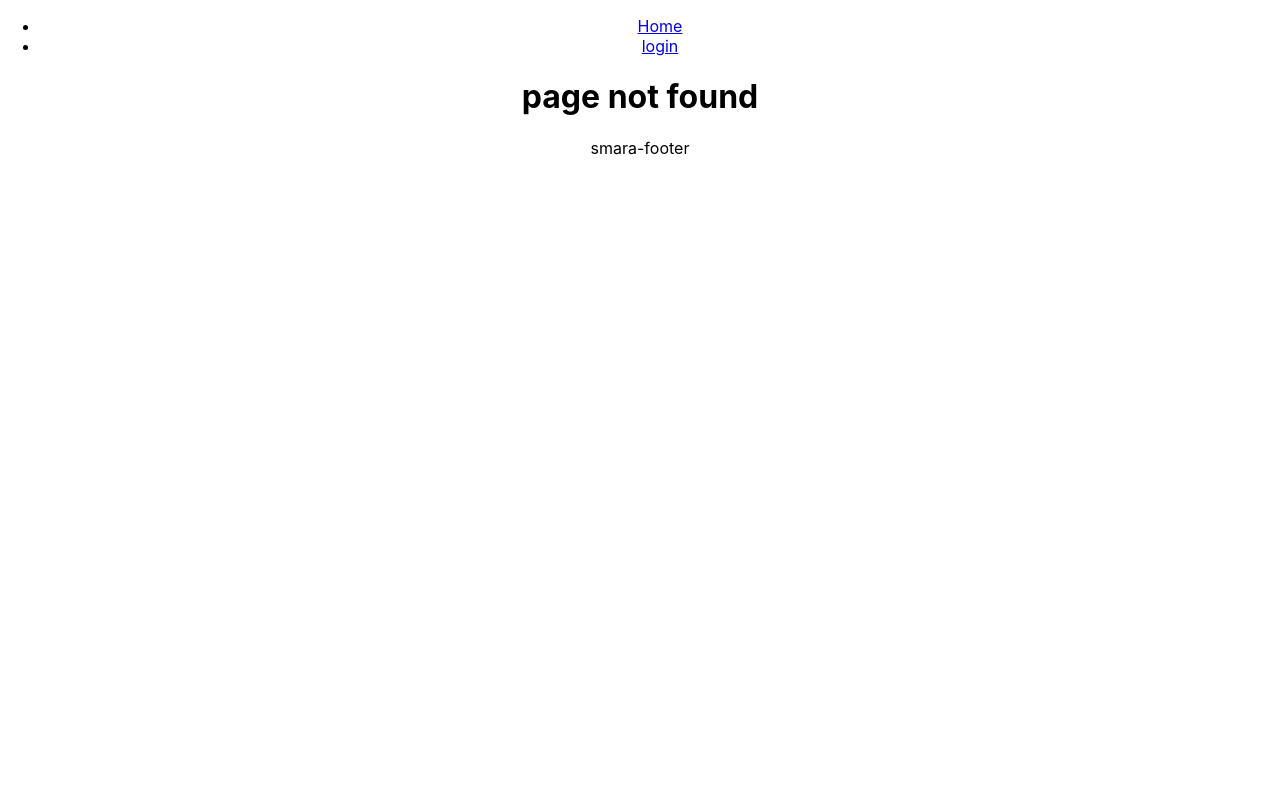
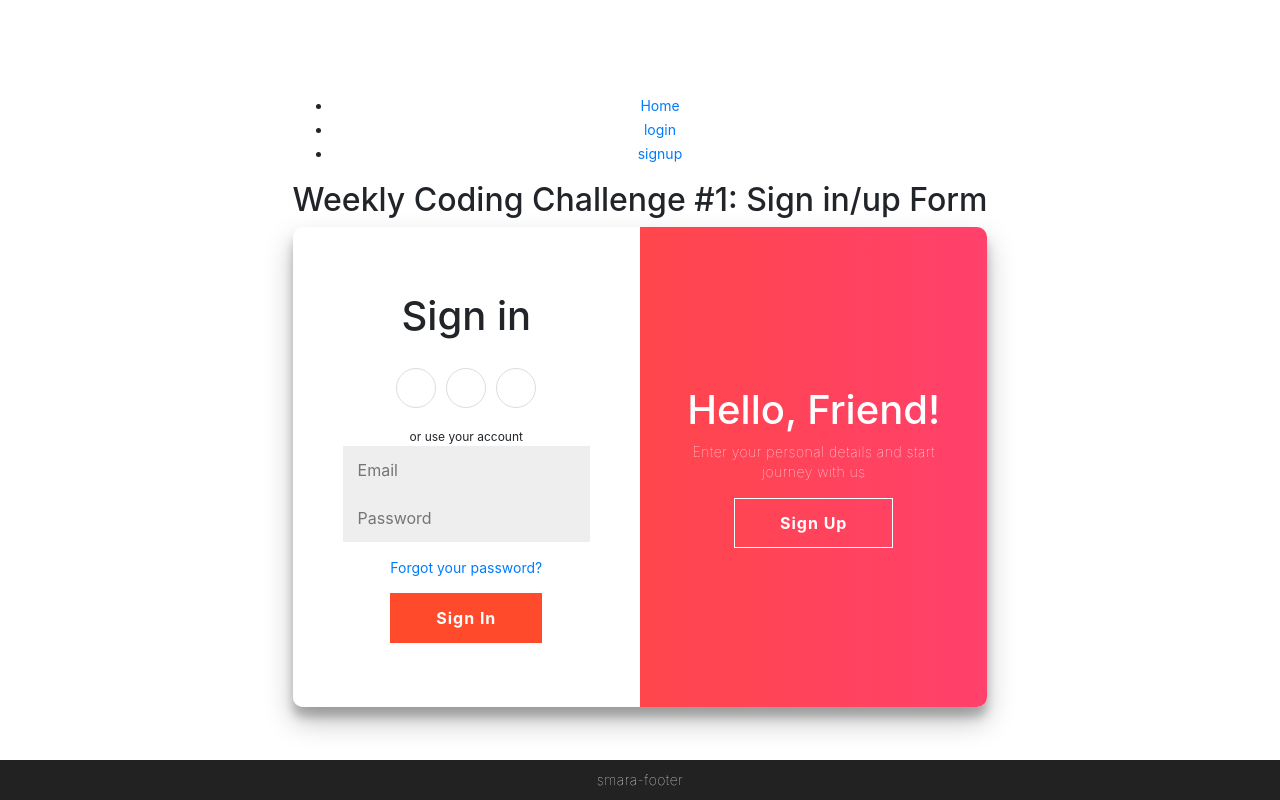
Before and after one commit to StatusCode-200/Coodak-front, a React (Create React App) app: page /signup in a window 1280 px wide. Before the commit this address had no page. Built offline with nearby package versions, Linux system fonts and the light colour scheme.

Commit message:
initial signup

```diff
--- a/package.json
+++ b/package.json
@@ -7,7 +7,9 @@
     "@testing-library/jest-dom": "^5.11.5",
     "@testing-library/react": "^11.1.0",
     "@testing-library/user-event": "^12.1.10",
+    "bootstrap": "^4.5.3",
     "react": "^17.0.1",
+    "react-bootstrap": "^1.4.0",
     "react-dom": "^17.0.1",
     "react-router-dom": "^5.2.0",
     "react-scripts": "4.0.0",
--- a/src/App.js
+++ b/src/App.js
@@ -4,6 +4,7 @@
 import Main from "./Main";
 import Header from "./components/Header/Header";
 import Footer from "./components/Footer/Footer";
+import "bootstrap/dist/css/bootstrap.min.css";
 
 function App() {
   return (
--- a/src/Main.js
+++ b/src/Main.js
@@ -2,6 +2,8 @@
 import { Switch, Route } from "react-router-dom";
 import Home from "./views/Home/Home";
 import Login from "./views/Login/LoginContainer";
+import Signup from "./views/signup/SignupContainer";
+
 import PageNotFound from "./views/PageNotFound/PageNotFound";
 
 function Main() {
@@ -10,6 +12,8 @@
       <Switch>
         <Route exact path="/" component={Home} />
         <Route exact path="/login" component={Login} />
+        <Route exact path="/signup" component={Signup} />
+
         <Route path="*" component={PageNotFound} />
       </Switch>
     </main>
--- a/src/components/Header/Header.js
+++ b/src/components/Header/Header.js
@@ -15,6 +15,11 @@
             login
           </Link>
         </li>
+        <li>
+          <Link to="/signup">
+            signup
+          </Link>
+        </li>
       </ul>
     </header>
   );
--- /dev/null
+++ b/src/views/signup/Signup.css
@@ -0,0 +1,255 @@
+
+@import url('https://fonts.googleapis.com/css?family=Montserrat:400,800');
+
+* {
+	box-sizing: border-box;
+}
+
+body {
+	background: #f6f5f7;
+	display: flex;
+	justify-content: center;
+	align-items: center;
+	flex-direction: column;
+	font-family: 'Montserrat', sans-serif;
+	height: 100vh;
+    margin: -20px 0 50px;
+    outline: none;
+
+}
+
+h1 {
+	font-weight: bold;
+	margin: 0;
+}
+
+h2 {
+	text-align: center;
+}
+
+p {
+	font-size: 14px;
+	font-weight: 100;
+	line-height: 20px;
+	letter-spacing: 0.5px;
+	margin: 20px 0 30px;
+}
+
+span {
+	font-size: 12px;
+}
+
+a {
+	color: #333;
+	font-size: 14px;
+	text-decoration: none;
+	margin: 15px 0;
+}
+
+button {
+	border-radius: 20px;
+	border: 1px solid #FF4B2B;
+	background-color: #FF4B2B;
+	color: #FFFFFF;
+	font-size: 12px;
+	font-weight: bold;
+	padding: 12px 45px;
+	letter-spacing: 1px;
+	text-transform: uppercase;
+    transition: transform 80ms ease-in;
+    outline: none;
+}
+
+button:active {
+	transform: scale(0.95);
+}
+
+button:focus {
+	outline: none;
+}
+
+button.ghost {
+	background-color: transparent;
+	border-color: #FFFFFF;
+}
+
+form {
+	background-color: #FFFFFF;
+	display: flex;
+	align-items: center;
+	justify-content: center;
+	flex-direction: column;
+	padding: 0 50px;
+	height: 100%;
+	text-align: center;
+}
+
+input {
+	background-color: #eee;
+	border: none;
+	padding: 12px 15px;
+	margin: 8px 0;
+	width: 100%;
+}
+
+.container {
+	background-color: #fff;
+	border-radius: 10px;
+  	box-shadow: 0 14px 28px rgba(0,0,0,0.25),
+			0 10px 10px rgba(0,0,0,0.22);
+	position: relative;
+	overflow: hidden;
+	width: 768px;
+	max-width: 100%;
+	min-height: 480px;
+}
+
+.form-container {
+	position: absolute;
+	top: 0;
+	height: 100%;
+	transition: all 0.6s ease-in-out;
+}
+
+.sign-in-container {
+	left: 0;
+	width: 50%;
+	z-index: 2;
+}
+
+.container.right-panel-active .sign-in-container {
+	transform: translateX(100%);
+}
+
+.sign-up-container {
+	left: 0;
+	width: 50%;
+	opacity: 0;
+	z-index: 1;
+}
+
+.container.right-panel-active .sign-up-container {
+	transform: translateX(100%);
+	opacity: 1;
+	z-index: 5;
+	animation: show 0.6s;
+}
+
+@keyframes show {
+	0%, 49.99% {
+		opacity: 0;
+		z-index: 1;
+	}
+
+	50%, 100% {
+		opacity: 1;
+		z-index: 5;
+	}
+}
+
+.overlay-container {
+	position: absolute;
+	top: 0;
+	left: 50%;
+	width: 50%;
+	height: 100%;
+	overflow: hidden;
+	transition: transform 0.6s ease-in-out;
+	z-index: 100;
+}
+
+.container.right-panel-active .overlay-container{
+	transform: translateX(-100%);
+}
+
+.overlay {
+	background: #FF416C;
+	background: -webkit-linear-gradient(to right, #FF4B2B, #FF416C);
+	background: linear-gradient(to right, #FF4B2B, #FF416C);
+	background-repeat: no-repeat;
+	background-size: cover;
+	background-position: 0 0;
+	color: #FFFFFF;
+	position: relative;
+	left: -100%;
+	height: 100%;
+	width: 200%;
+  	transform: translateX(0);
+	transition: transform 0.6s ease-in-out;
+}
+
+.container.right-panel-active .overlay {
+  	transform: translateX(50%);
+}
+
+.overlay-panel {
+	position: absolute;
+	display: flex;
+	align-items: center;
+	justify-content: center;
+	flex-direction: column;
+	padding: 0 40px;
+	text-align: center;
+	top: 0;
+	height: 100%;
+	width: 50%;
+	transform: translateX(0);
+	transition: transform 0.6s ease-in-out;
+}
+
+.overlay-left {
+	transform: translateX(-20%);
+}
+
+.container.right-panel-active .overlay-left {
+	transform: translateX(0);
+}
+
+.overlay-right {
+	right: 0;
+	transform: translateX(0);
+}
+
+.container.right-panel-active .overlay-right {
+	transform: translateX(20%);
+}
+
+.social-container {
+	margin: 20px 0;
+}
+
+.social-container a {
+	border: 1px solid #DDDDDD;
+	border-radius: 50%;
+	display: inline-flex;
+	justify-content: center;
+	align-items: center;
+	margin: 0 5px;
+	height: 40px;
+	width: 40px;
+}
+
+footer {
+    background-color: #222;
+    color: #fff;
+    font-size: 14px;
+    bottom: 0;
+    position: fixed;
+    left: 0;
+    right: 0;
+    text-align: center;
+    z-index: 999;
+}
+
+footer p {
+    margin: 10px 0;
+}
+
+footer i {
+    color: red;
+}
+
+footer a {
+    color: #3c97bf;
+    text-decoration: none;
+}
--- /dev/null
+++ b/src/views/signup/Signup.js
@@ -0,0 +1,79 @@
+/* eslint-disable */
+import React from "react";
+import './Signup.css';
+
+function signUpButton() {
+    const container = document.getElementById('container');
+    container.classList.add("right-panel-active");
+}
+
+function signInButton() {
+    const container = document.getElementById('container');
+    container.classList.remove("right-panel-active");
+}
+
+function Signup() {
+    return (
+        <>
+         <h2>Weekly Coding Challenge #1: Sign in/up Form</h2>
+<div class="container" id="container">
+	<div class="form-container sign-up-container">
+		<form action="#">
+			<h1>Create Account</h1>
+			<div class="social-container">
+				<a href="#" class="social"><i class="fab fa-facebook-f"></i></a>
+				<a href="#" class="social"><i class="fab fa-google-plus-g"></i></a>
+				<a href="#" class="social"><i class="fab fa-linkedin-in"></i></a>
+			</div>
+			<span>or use your email for registration</span>
+			<input type="text" placeholder="Name" />
+			<input type="email" placeholder="Email" />
+			<input type="password" placeholder="Password" />
+			<button >Sign Up</button>
+		</form>
+	</div>
+	<div class="form-container sign-in-container">
+		<form action="#">
+			<h1>Sign in</h1>
+			<div class="social-container">
+				<a href="#" class="social"><i class="fab fa-facebook-f"></i></a>
+				<a href="#" class="social"><i class="fab fa-google-plus-g"></i></a>
+				<a href="#" class="social"><i class="fab fa-linkedin-in"></i></a>
+			</div>
+			<span>or use your account</span>
+			<input type="email" placeholder="Email" />
+			<input type="password" placeholder="Password" />
+			<a href="#">Forgot your password?</a>
+			<button >Sign In</button>
+		</form>
+	</div>
+	<div class="overlay-container">
+		<div class="overlay">
+			<div class="overlay-panel overlay-left">
+				<h1>Welcome Back!</h1>
+				<p>To keep connected with us please login with your personal info</p>
+				<button onClick={signInButton} class="ghost" id="signIn">Sign In</button>
+			</div>
+			<div class="overlay-panel overlay-right">
+				<h1>Hello, Friend!</h1>
+				<p>Enter your personal details and start journey with us</p>
+				<button onClick={signUpButton} class="ghost" id="signUp">Sign Up</button>
+			</div>
+		</div>
+	</div>
+</div>
+
+<footer>
+	<p>
+		Created with <i class="fa fa-heart"></i> by
+		<a target="_blank" href="https://florin-pop.com">Florin Pop</a>
+		- Read how I created this and how you can join the challenge
+		<a target="_blank" href="https://www.florin-pop.com/blog/2019/03/double-slider-sign-in-up-form/">here</a>.
+	</p>
+</footer>
+
+        </>
+    );
+}
+
+export default Signup;
--- /dev/null
+++ b/src/views/signup/SignupContainer.js
@@ -0,0 +1,18 @@
+import React, { Component } from "react";
+import Signup from "./Signup";
+
+export default class SignupContainer extends Component {
+  constructor(props) {
+    super(props);
+    this.state = {
+    //   username: '',
+    //   password: '',
+    //   role: '',
+    };
+  }
+
+  render() {
+    const { name } = this.state;
+    return <Signup name={name} />;
+  }
+}
```
Also changed, not shown: 1 other file (tests, documents, lock files or other folders).
